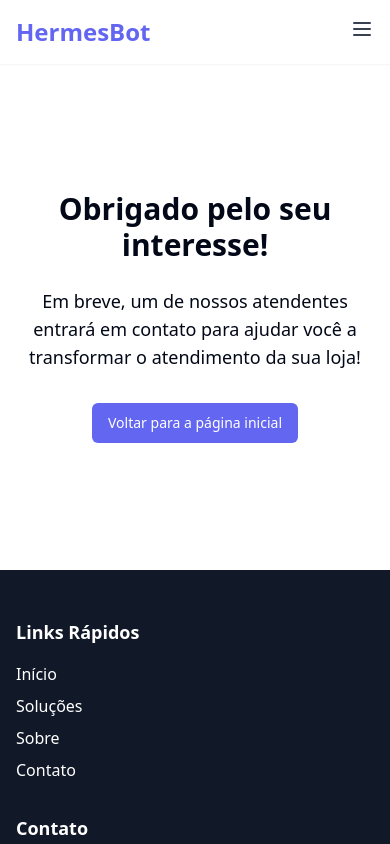
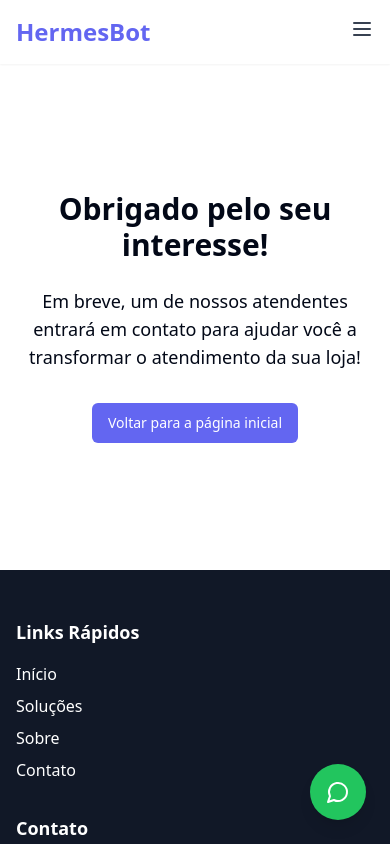
Before and after one commit to HermesBotBr/smartreply-bot-solution, a React (Vite) app: page /obrigado in a window 390 px wide. Shown: the top 844 px of the page. Built offline with nearby package versions, Linux system fonts and the light colour scheme.

Commit message:
Add WhatsApp button to page
Implement a WhatsApp button that appears in the bottom right corner of the screen after 3 seconds. When clicked, it redirects users to WhatsApp with a pre-filled message: "Olá, tenho interesse no HermesBot" and the phone number (11) 96202-1565.
[skip gpt_engineer]

```diff
--- a/src/App.tsx
+++ b/src/App.tsx
@@ -7,6 +7,7 @@ import Header from "./components/layout/Header";
 import Footer from "./components/layout/Footer";
 import Index from "./pages/Index";
 import ThankYou from "./pages/ThankYou";
+import WhatsAppButton from "./components/WhatsAppButton";
 
 const queryClient = new QueryClient({
   defaultOptions: {
@@ -31,6 +32,7 @@ function App() {
               </Routes>
             </main>
             <Footer />
+            <WhatsAppButton />
           </div>
         </BrowserRouter>
         <Toaster />
--- /dev/null
+++ b/src/components/WhatsAppButton.tsx
@@ -0,0 +1,34 @@
+import { useState, useEffect } from "react";
+import { MessageCircle } from "lucide-react";
+
+const WhatsAppButton = () => {
+  const [isVisible, setIsVisible] = useState(false);
+
+  useEffect(() => {
+    const timer = setTimeout(() => {
+      setIsVisible(true);
+    }, 3000);
+
+    return () => clearTimeout(timer);
+  }, []);
+
+  const handleWhatsAppClick = () => {
+    const phoneNumber = "5511962021565";
+    const message = encodeURIComponent("Olá, tenho interesse no HermesBot");
+    window.open(`https://wa.me/${phoneNumber}?text=${message}`, "_blank");
+  };
+
+  if (!isVisible) return null;
+
+  return (
+    <button
+      onClick={handleWhatsAppClick}
+      className="fixed bottom-6 right-6 bg-green-500 hover:bg-green-600 text-white rounded-full p-4 shadow-lg transition-all duration-300 z-50 flex items-center justify-center animate-fade-in"
+      aria-label="Contact on WhatsApp"
+    >
+      <MessageCircle size={24} />
+    </button>
+  );
+};
+
+export default WhatsAppButton;
```
